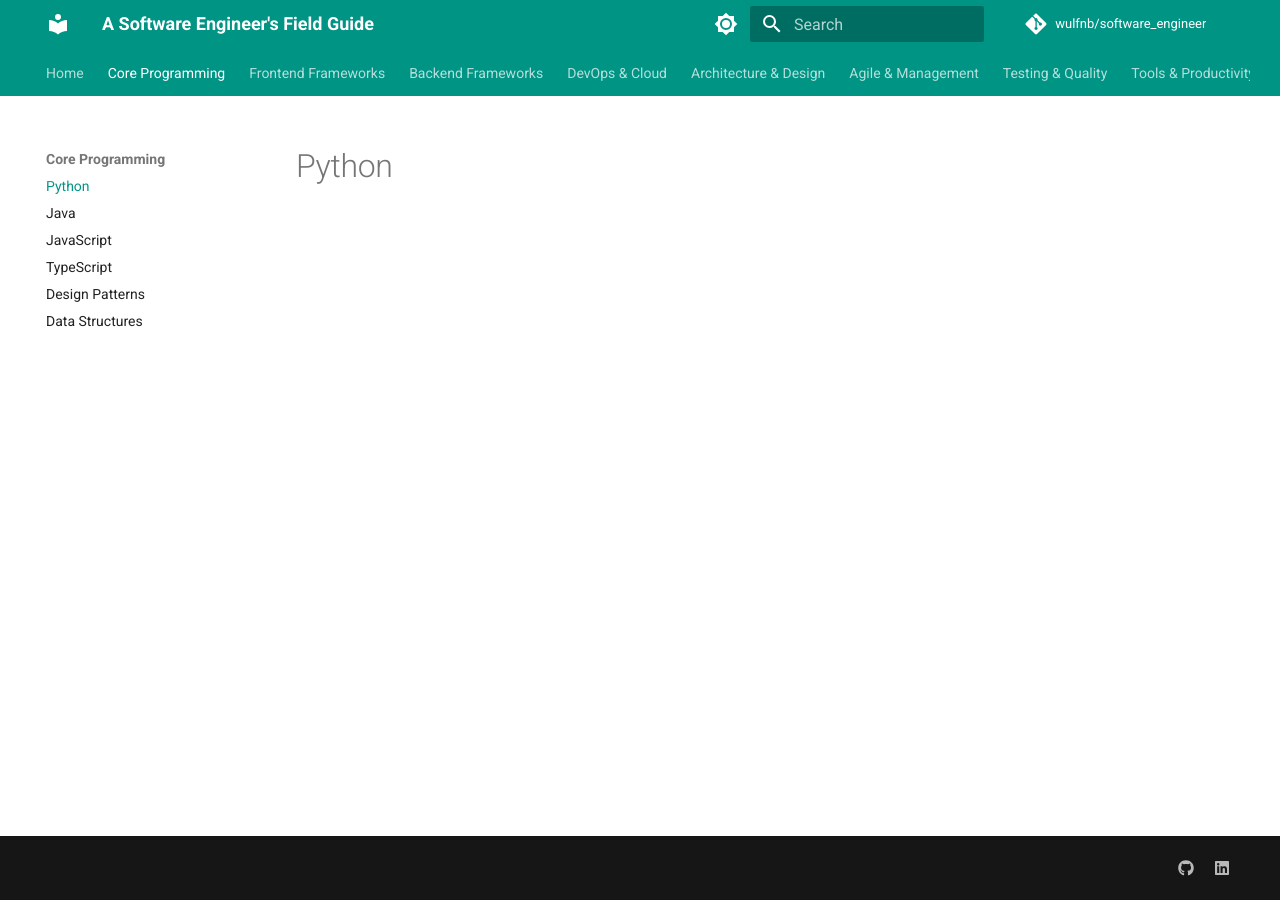
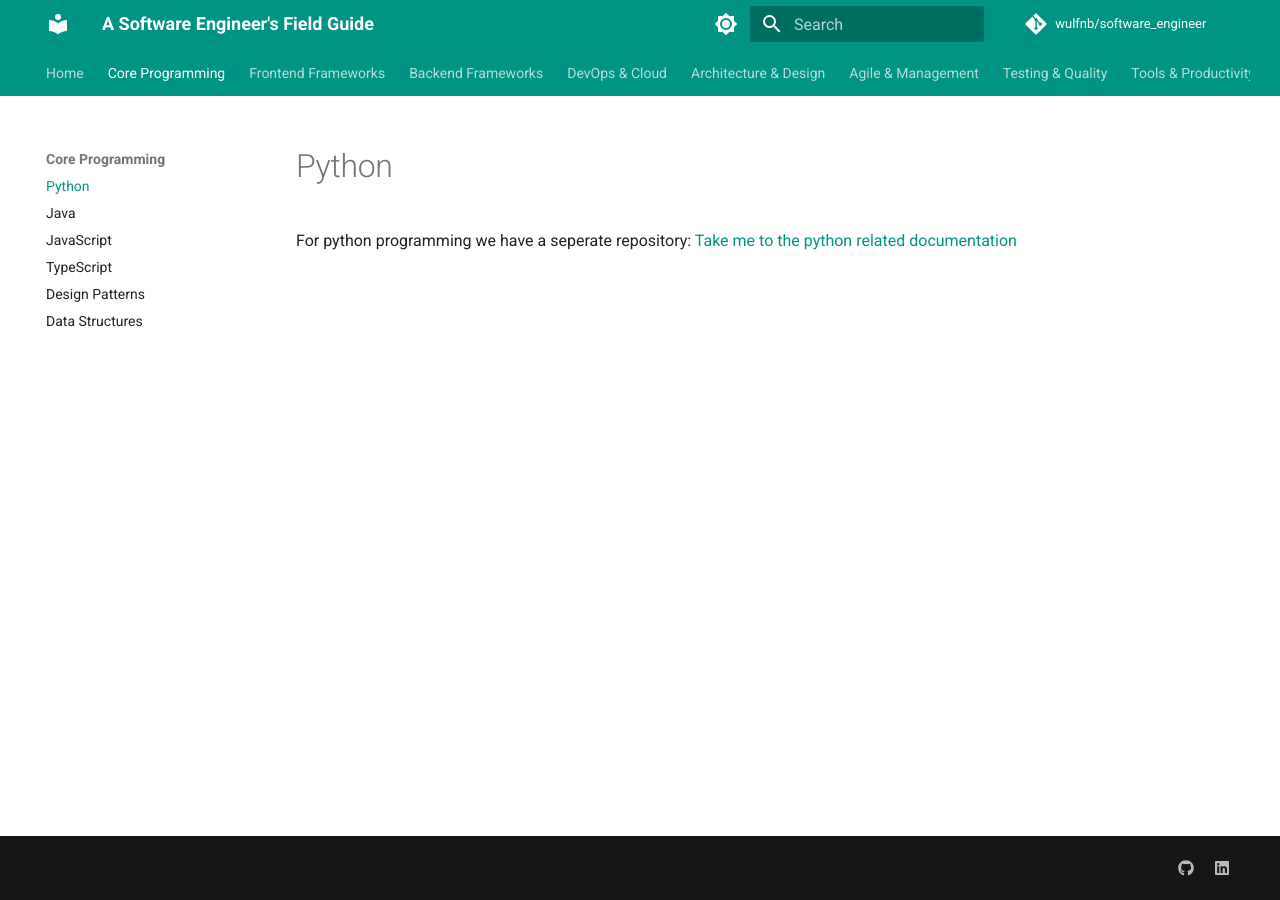
Before and after one commit to wulfnb/software_engineer, an MkDocs documentation site: the page built from docs/programming/python.md, in a window 1280 px wide. Built offline with MkDocs 1.6.1 and Material for MkDocs 9.7.7, drawn with Linux system fonts in a browser that asks for light colours; comment, search, counter and statistics services are not loaded.

Commit message:
adding python repository

```diff
--- a/docs/programming/python.md
+++ b/docs/programming/python.md
@@ -1 +1,3 @@
 # Python
+
+For python programming we have a seperate repository: [Take me to the python related documentation](https://wulfnb.github.io/python)
```
